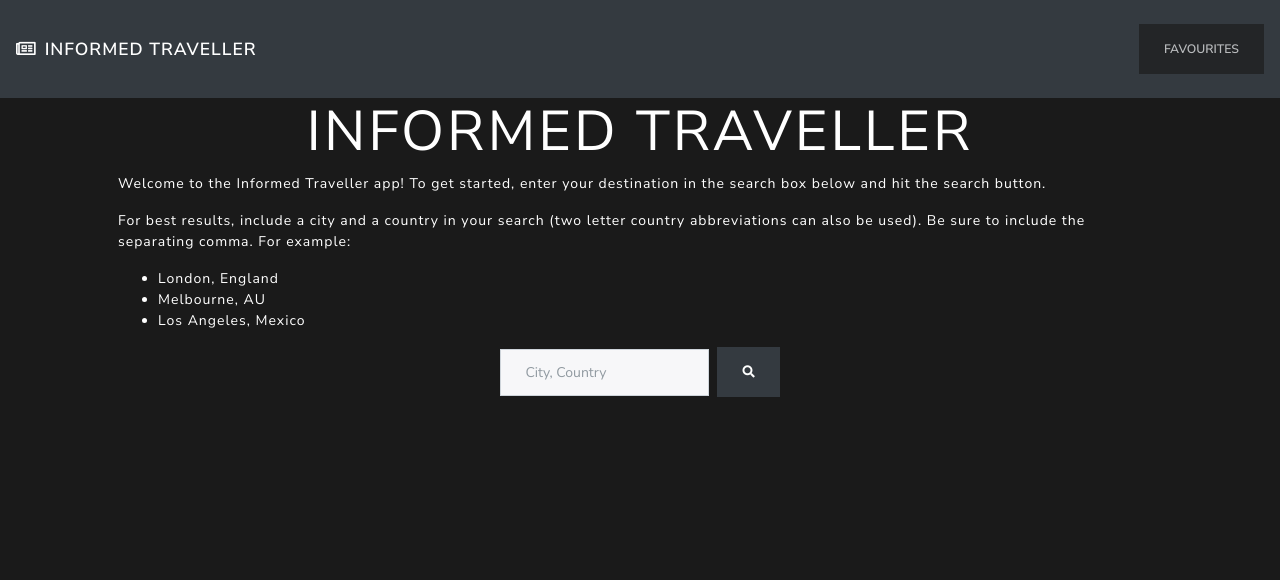
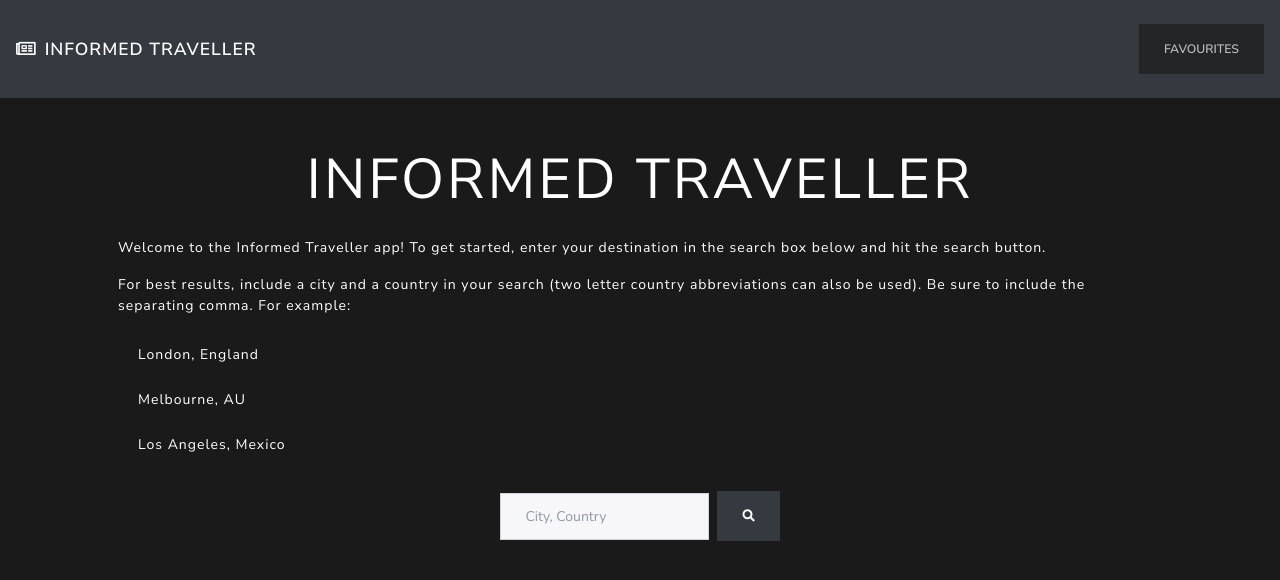
Before and after one commit to Epanastatis2020/Informed-Travel-App, a plain HTML site: page index.html in a window 1280 px wide. Drawn offline with nearby package versions, Linux system fonts and the light colour scheme.

Commit message:
Styling updates to welcome screen.

```diff
--- a/assets/css/style.css
+++ b/assets/css/style.css
@@ -57,3 +57,8 @@ h1 {
 #welcomeScreen {
     color: white;
 }
+
+#welcomeScreen .list-group-item {
+    background-color: #1a1a1a;
+    border: none;
+}
--- a/index.html
+++ b/index.html
@@ -45,17 +45,19 @@
   <!-- Div for showing welcome screen. Shown on page load. -->
   <div class="container px-5" id="welcomeScreen">
 
-    <h1 class="display-4 text-center">Informed Traveller</h1>
+    <h1 class="display-4 text-center pt-5 mb-4">Informed Traveller</h1>
 
-    <p class="">Welcome to the Informed Traveller app! To get started, enter your destination in the search box below
+    <p>Welcome to the Informed Traveller app! To get started, enter your destination in the search box below
       and hit the search button.</p>
-    <p class="">For best results, include a city and a country in your search (two letter country
+    <p>For best results, include a city and a country in your search (two letter country
       abbreviations can also be used). Be sure to include the separating comma. For example:</p>
-    <ul>
-      <li>London, England</li>
-      <li>Melbourne, AU</li>
-      <li>Los Angeles, Mexico</li>
+
+    <ul class="list-group mb-4">
+      <li class="list-group-item">London, England</li>
+      <li class="list-group-item">Melbourne, AU</li>
+      <li class="list-group-item">Los Angeles, Mexico</li>
     </ul>
+
 
     <div class="row">
       <form class="form-inline mx-auto" id="welcomeForm">
```
